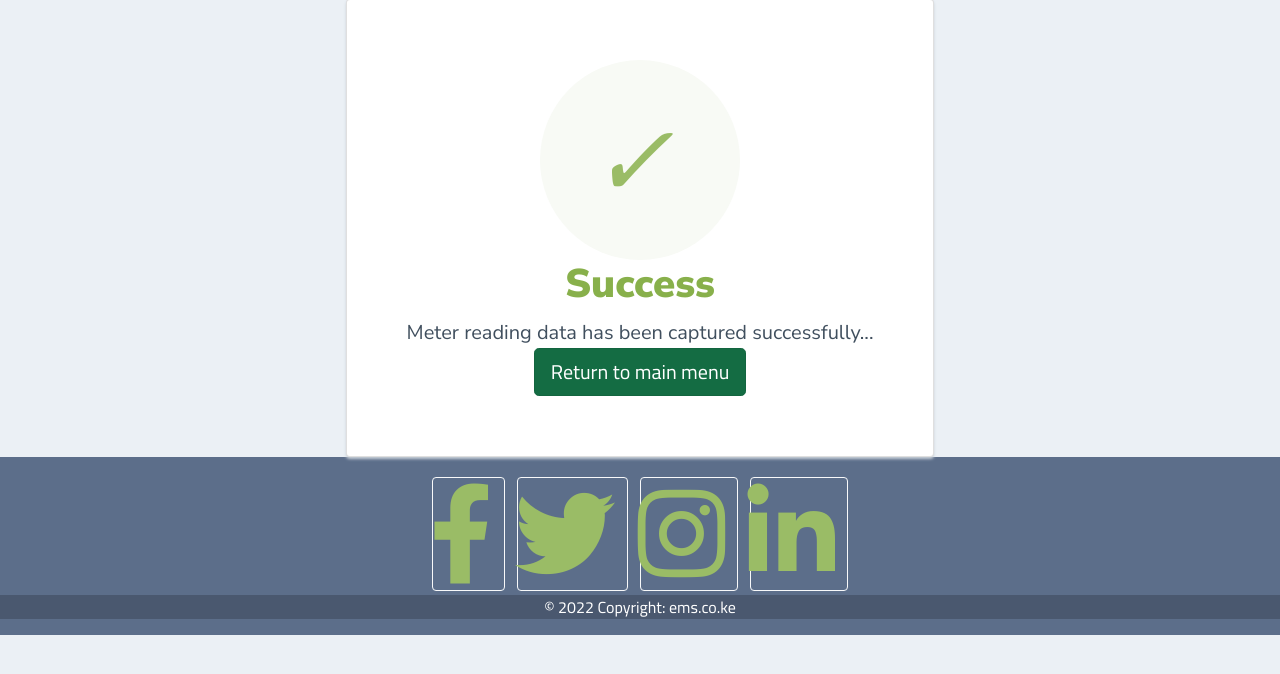
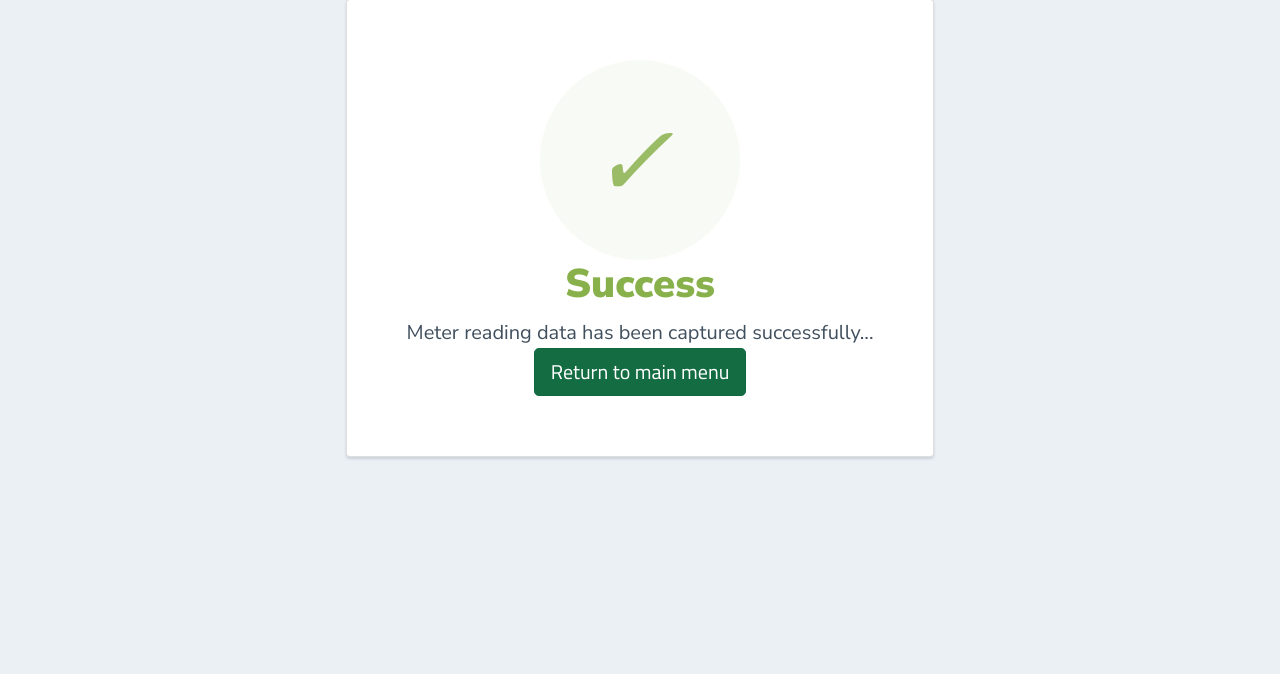
Before and after one commit to Oduo24/ems, a Django app: template home/templates/home/meter_reading_success.html in a window 1280 px wide. Shown: the part 81-755 px from the top of the page. Run offline with Django 3.2, Linux system fonts and the light colour scheme; the template is opened without the code that fills it, so the values that code supplies are empty; some libraries are stand-ins or nearby versions.

Commit message:
Update meter_reading_success.html

```diff
--- a/home/templates/home/meter_reading_success.html
+++ b/home/templates/home/meter_reading_success.html
@@ -114,36 +114,7 @@
 
     <!--FOOTER-SECTION-->
 
-    <footer class="text-center text-white pt-3 pb-3">
-      <div class="social-media">
-        <!-- Facebook -->
-        <a class="btn btn-outline-light btn-floating m-1" href="#!" role="button"
-          ><i class="fab fa-facebook-f"></i
-        ></a>
 
-        <!-- Twitter -->
-        <a class="btn btn-outline-light btn-floating m-1" href="#" role="button"
-          ><i class="fab fa-twitter"></i
-        ></a>
-
-        <!-- Instagram -->
-        <a class="btn btn-outline-light btn-floating m-1" href="#!" role="button"
-          ><i class="fab fa-instagram"></i
-        ></a>
-
-        <!-- Linkedin -->
-        <a class="btn btn-outline-light btn-floating m-1" href="#" role="button"
-          ><i class="fab fa-linkedin-in"></i
-        ></a>
-      </div>
-
-      <!-- Copyright -->
-      <div class="text-center" style="background-color: rgba(0, 0, 0, 0.2);">
-        © 2022 Copyright:
-        <a class="text-white" href="https://ems.co.ke/">ems.co.ke</a>
-      </div>
-      <!-- Copyright -->
-    </footer>
     <!--./END FOOTER SECTION-->
 
 
```
